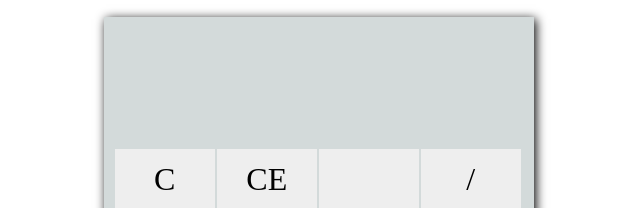
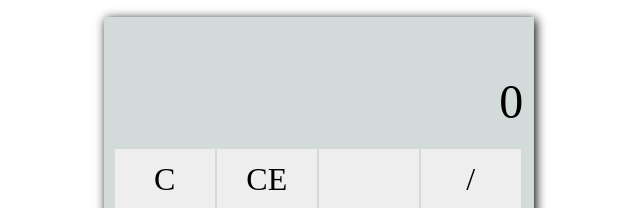
Before and after one commit to brokenfingers/calculator, a plain HTML site: page index.html in a window 1280 px wide. Both pictures are taken after a click on the element "CE". Shown: the part 166-374 px from the top of the page, 321-961 px from the left. Drawn offline with Linux system fonts and the light colour scheme.

Commit message:
CE bug, not clearing miniOutput

```diff
--- a/index.html
+++ b/index.html
@@ -76,10 +76,10 @@
                 }
 
                 if(this.textContent == 'CE') {
-                    if(miniOutput.textContent.length>userOutput.textContent.length) {
+                    if(miniOutput.textContent.length >= userOutput.textContent.length) {
                         miniOutput.textContent = miniOutput.textContent.substring(0, miniOutput.textContent.length-userOutput.textContent.length);
                     }
-                    userOutput.textContent = '';
+                    userOutput.textContent = '0';
                     return;
                 }
 
```
